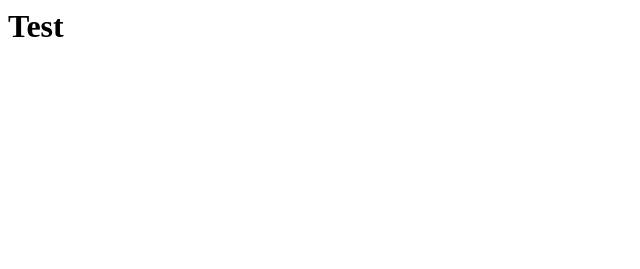
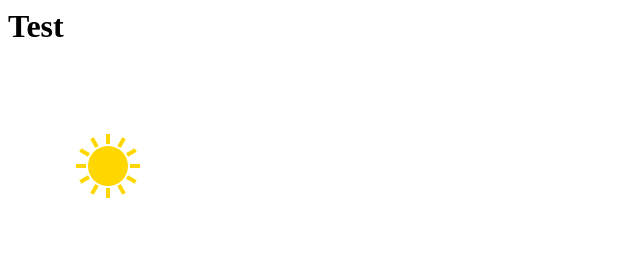
Before and after one commit to dp28/weather-type-icons, a website built with webpack: page dist/index.html in a window 1280 px wide. Shown: the whole page, without its empty margins (0-640 px from the left). Built offline with nearby package versions, Linux system fonts and the light colour scheme.

Commit message:
Draw a sun whenever index.html is loaded

```diff
--- a/src/weather-icons.js
+++ b/src/weather-icons.js
@@ -1,5 +1,50 @@
 import * as d3 from 'd3';
 
-console.log('test');
+export function draw(selector, width = 200, height = 200) {
+  const svg = d3
+    .select(selector)
+    .append('svg')
+    .attr('width', width)
+    .attr('height', height);
 
-export const log = console.log.bind(console);
+  const centre = { x: width / 2, y: height / 2 };
+  const colour = 'gold';
+
+  function drawCircle({ x, y }, radius) {
+    return svg
+      .append('circle')
+      .attr('cx', x)
+      .attr('cy', y)
+      .attr('r', radius)
+  };
+
+  const innerRadius = 20;
+  const outerRadius = 30;
+
+  drawCircle(centre, innerRadius)
+    .attr('fill', colour);
+
+  function buildSunburst() {
+     const sunburstPoint = {
+      x: centre.x + (outerRadius * Math.sin(0)),
+      y: centre.y - (outerRadius * Math.cos(0)),
+    }
+
+    const halfSunburstPointWidth = 2;
+
+    return svg.append('rect').attr({
+      x: sunburstPoint.x - halfSunburstPointWidth,
+      y: sunburstPoint.y - halfSunburstPointWidth,
+      width: halfSunburstPointWidth * 2,
+      height: outerRadius - innerRadius,
+      fill: colour
+    });
+  };
+
+  const numSunbursts = 12;
+  Array(numSunbursts).fill().forEach((_, i) => (
+    buildSunburst().attr('transform', `rotate(${i * 360 / numSunbursts}, ${centre.x}, ${centre.y})`)
+  ));
+}
+
+draw('body');
```
Also changed, not shown: dist/index.html, dist/weather-icons.js.
